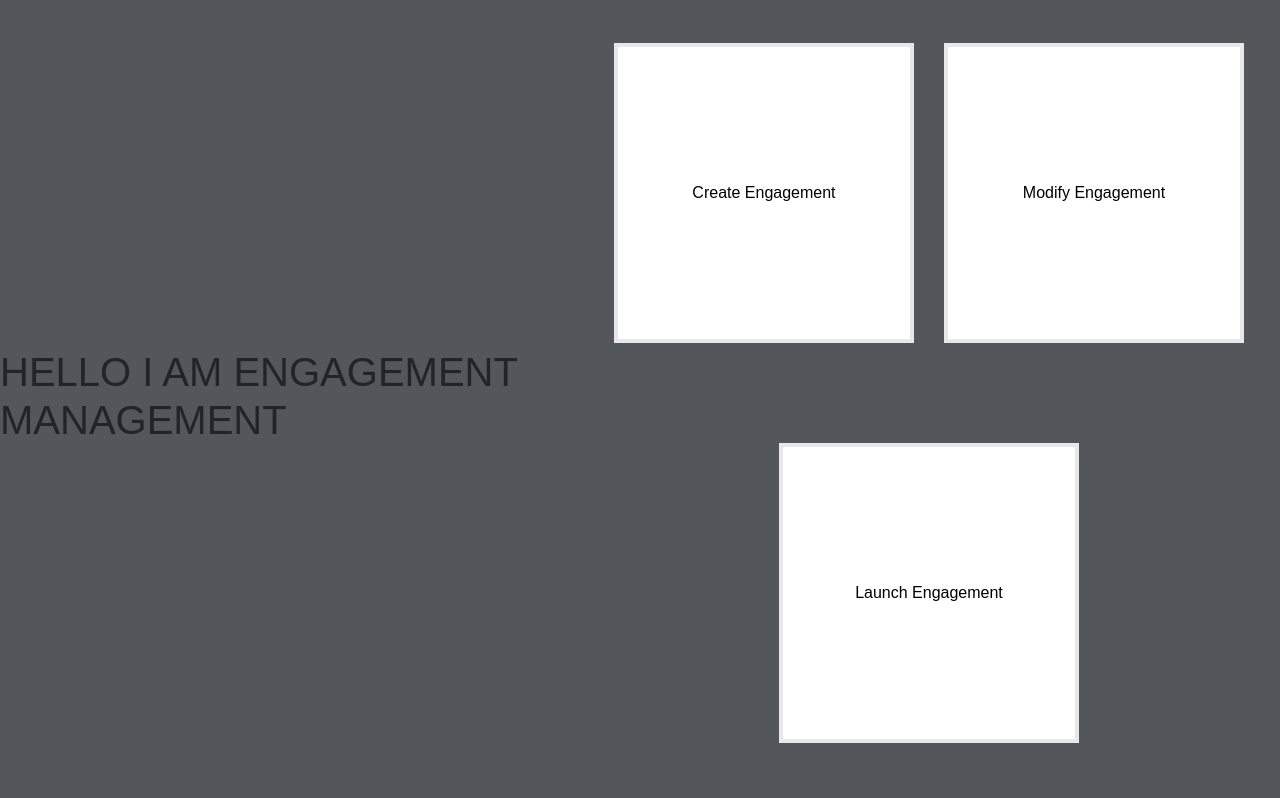
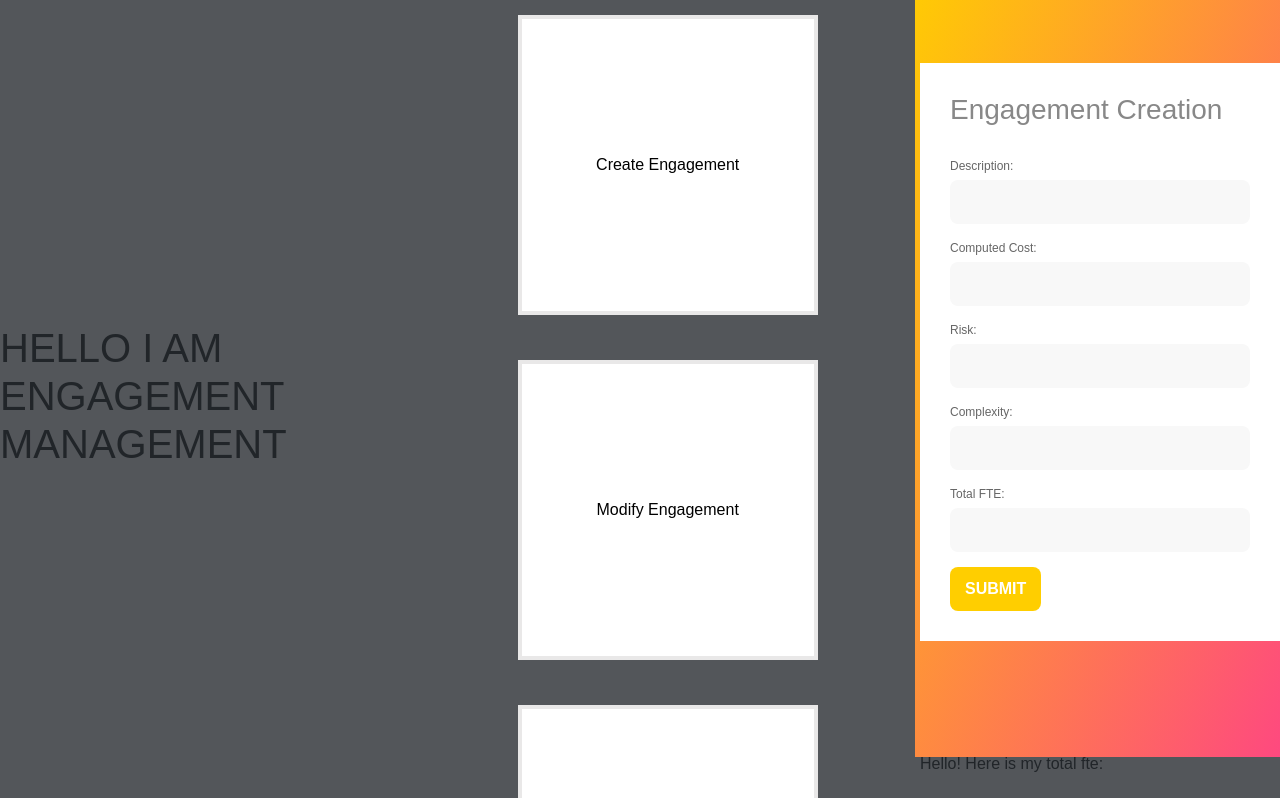
Before and after one commit to camckenzie/ProjectMoxy, a React (Create React App) app: page /engagementmanagement in a window 1280 px wide. Shown: the top 798 px of the page. Built offline with nearby package versions, Linux system fonts and the light colour scheme.

Commit message:
Add files via upload

```diff
--- a/src/components/Menu/Menu.js
+++ b/src/components/Menu/Menu.js
@@ -9,7 +9,7 @@ import resources from './images/resources.png';
 import database from './images/database.png';
 
 function Menu(){
-  let history = useHistory();
+    let history = useHistory();
 
     return (
       <div className="buttons">
--- a/src/components/pages/CreateEM/CreateEM.js
+++ b/src/components/pages/CreateEM/CreateEM.js
@@ -1,13 +1,126 @@
-import React from 'react';
+import React, { useState } from 'react';
 import { useHistory } from "react-router-dom";
 
-function CreateEM() {
-    let history = useHistory();
+const CreateEM = (props) => {
+
+    // const LogsContainer = () => {
+    //     const [logs, setLogs] = useState([])
+
+    //     // run once!
+    //     useEffect(() => {
+    //       Hook(
+    //         window.console,
+    //         (log) => setLogs((currLogs) => [...currLogs, log]),
+    //         false
+    //       )
+    //       return () => Unhook(window.console)
+    //     }, [])
+
+    //     return <Console logs={logs} variant="dark" />
+    //   }
+
+    let history= useHistory();
+
+    //Details for form
+    const [details, setDetails] = useState({
+        desc: "",
+        cost: "",
+        risk: "",
+        complexity: "",
+        fte: "",
+    })
+    //Catch if else errors
+    const [error, setError] = useState("");
+
+    const logHandler = e => {
+        //e.preventDefault();
+        console.log(e.target[0].value)
+
+    }
+
+    const Record = details => {
+        console.log(details);
+
+        //Need an if else statement here but haven't done yet
+        setDetails({
+            desc: details.desc,
+            cost: details.cost,
+            risk: details.risk,
+            complexity: details.complexity,
+            fte: details.fte,
+        })
+
+        console.log(details);
+        // setError(console.log(details));
+
+        props.func('My name is Steven');
+
+
+
+        let container = document.getElementById('yourdetails');
+        let h2 = document.createElement('h2');
+        h2.appendChild(document.createTextNode(details.desc + ', ' + details.cost + ', ' + details.risk + ', ' + details.complexity + ', ' + details.fte));
+        container.appendChild(h2);
+    }
+
+    //Handles errors like missing information or wrong information
+    const submitHandler = e => {
+        e.preventDefault();
+
+        Record(details);
+
+        // console.log("Test");
+        // setError("Test");
+        //LogsContainer(details);
+    }
+
+
     return (
-        <div className="App">
-            <h1>HELLO I AM CREATE ENGAGEMENT</h1>
+        <div>
+            <form onSubmit={submitHandler}>
+                <div className="App">
+                    <div className="form-inner">
+                        <h2>Engagement Creation</h2>
+                        {(error!="") ? ( <div className="error">{error}</div> ) : ""}
+                        <div className="form-group">
+                            <label htmlFor="desc">Description: </label>
+
+                            <input type="text" name="desc" id="desc" onChange={e => setDetails({...details, desc: e.target.value})} value={details.desc} />
+                        </div>
+                        <div className="form-group">
+                            <label htmlFor="desc">Computed Cost: </label>
+
+                            <input type="text" pattern="[0-9]*" name="cost" id="cost" onChange={e => setDetails({...details, cost: e.target.value})} value={details.cost}  />
+                        </div>
+                        <div className="form-group">
+                            <label htmlFor="desc">Risk: </label>
+
+                            <input type="text" pattern="[0-9]*" name="risk" id="risk" onChange={e => setDetails({...details, risk: e.target.value})} value={details.risk}  />
+                        </div>
+                        <div className="form-group">
+                            <label htmlFor="desc">Complexity: </label>
+
+                            <input type="text" pattern="[0-9]*" name="complexity" id="complexity" onChange={e => setDetails({...details, complexity: e.target.value})} value={details.complexity}  />
+                        </div>
+                        <div className="form-group">
+                            <label htmlFor="desc">Total FTE: </label>
+
+                            <input type="text" pattern="[0-9]*" name="fte" id="fte" onChange={e => setDetails({...details, fte: e.target.value})} value={details.fte}  />
+                        </div>
+                        <input type="submit" value="SUBMIT" />
+                    </div>
+                    <div>
+                    </div>
+                </div>
+            </form>
+            <p>Hello! Here is my total fte: {details.fte}</p>
+            <div id="yourdetails">
+                <h1>Your details:</h1>
+            </div>
+
         </div>
-    )
+
+    );
 }
 
 export default CreateEM;
--- a/src/components/pages/EngagementManagement/EngagementMangement.js
+++ b/src/components/pages/EngagementManagement/EngagementMangement.js
@@ -1,8 +1,12 @@
 import React from 'react';
 import { useHistory } from "react-router-dom";
+import CreateEM from "../CreateEM/CreateEM";
 
 function EngagementManagement() {
     let history = useHistory();
+    const pull_data = (data) => {
+        console.log(data);
+    }
     return (
         <div className="App">
             <h1>HELLO I AM ENGAGEMENT MANAGEMENT</h1>
@@ -17,6 +21,7 @@ function EngagementManagement() {
                     Launch Engagement
                 </button>
             </div>
+            <CreateEM func={pull_data}/>
         </div>
     )
 }
```
